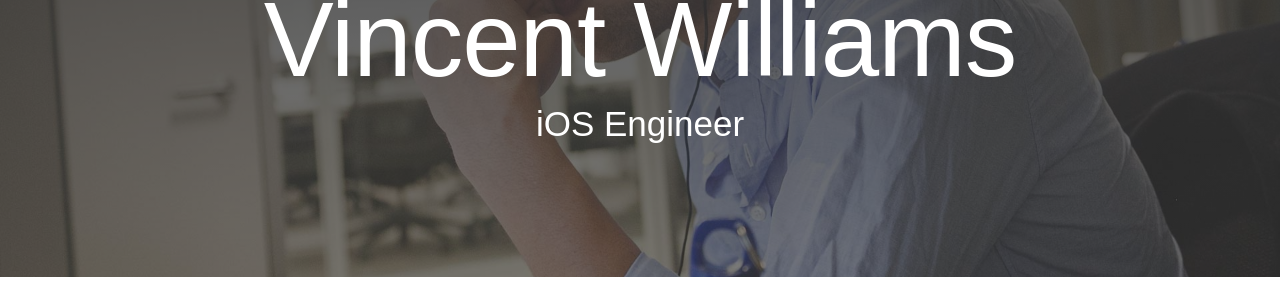
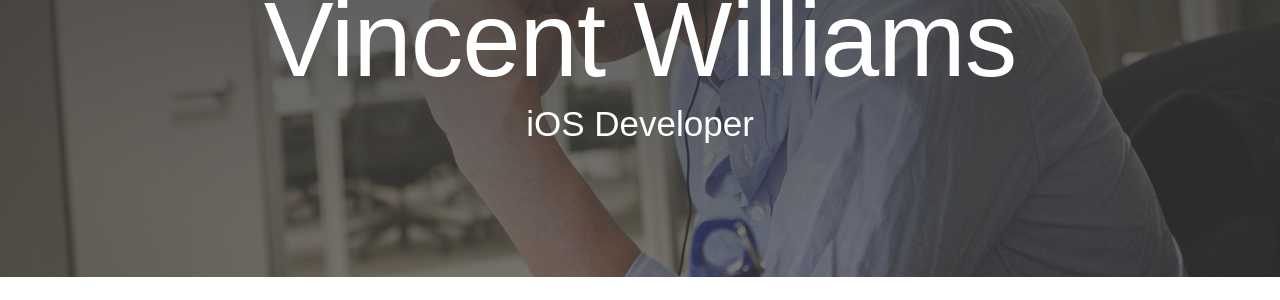
Before and after one commit to vgdub/vgdub.github.io, a Jekyll site: the page built from index.html, in a window 1280 px wide. Shown: the part 223-523 px from the top of the page. Built offline with Jekyll 4.4.1, drawn with Linux system fonts in a browser that asks for light colours; nearby versions of some CDN libraries.

Commit message:
update title

```diff
--- a/index.html
+++ b/index.html
@@ -6,7 +6,7 @@
   <div class="section-gradient section-gradient--darker"></div>
   <div class="hero-copy">
     <h1 class="hero-heading">Vincent Williams</h1>
-    <h3 class="hero-subheading">iOS Engineer</h3>
+    <h3 class="hero-subheading">iOS Developer</h3>
   </div>
 </section>
 
```
